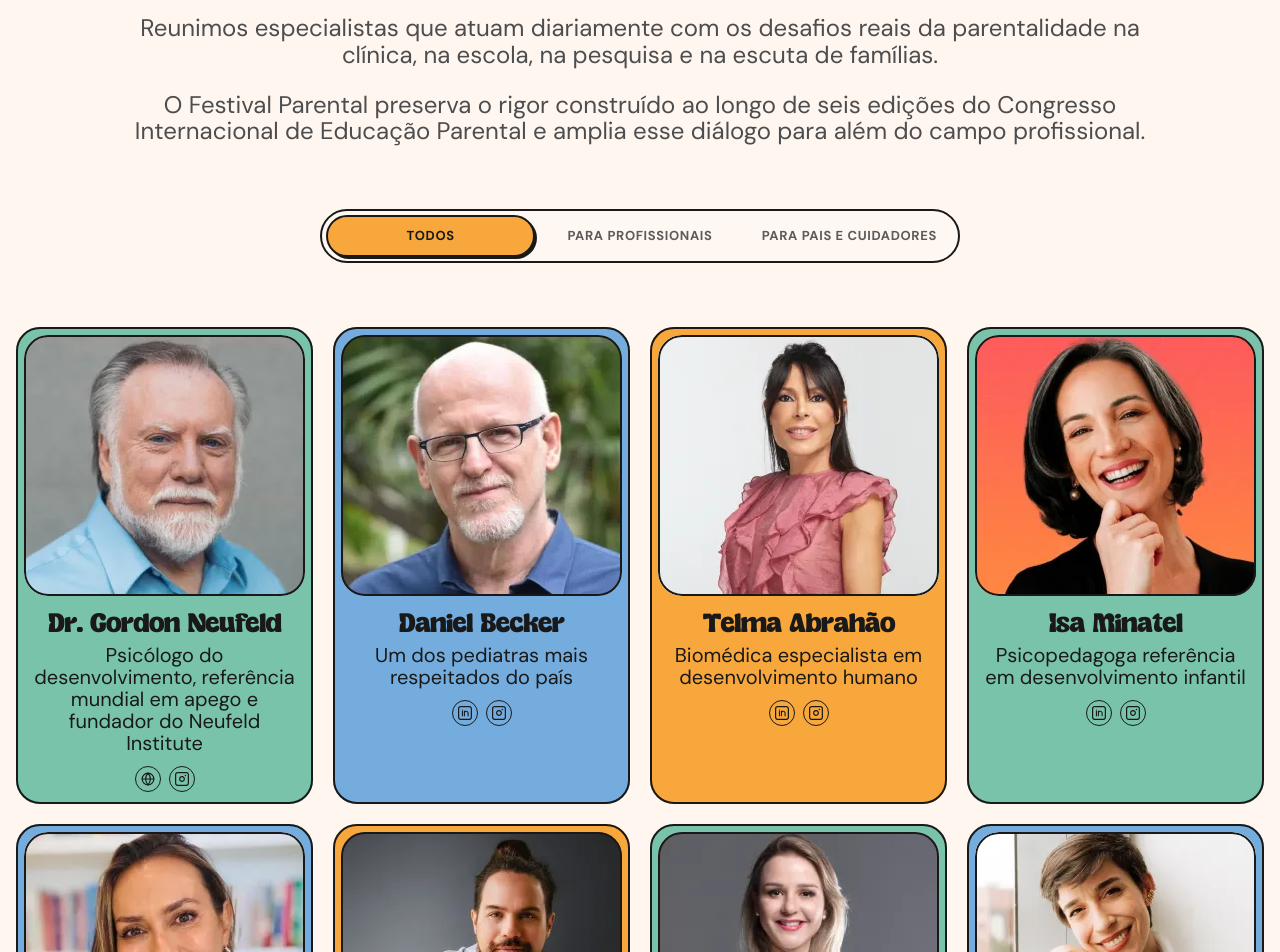
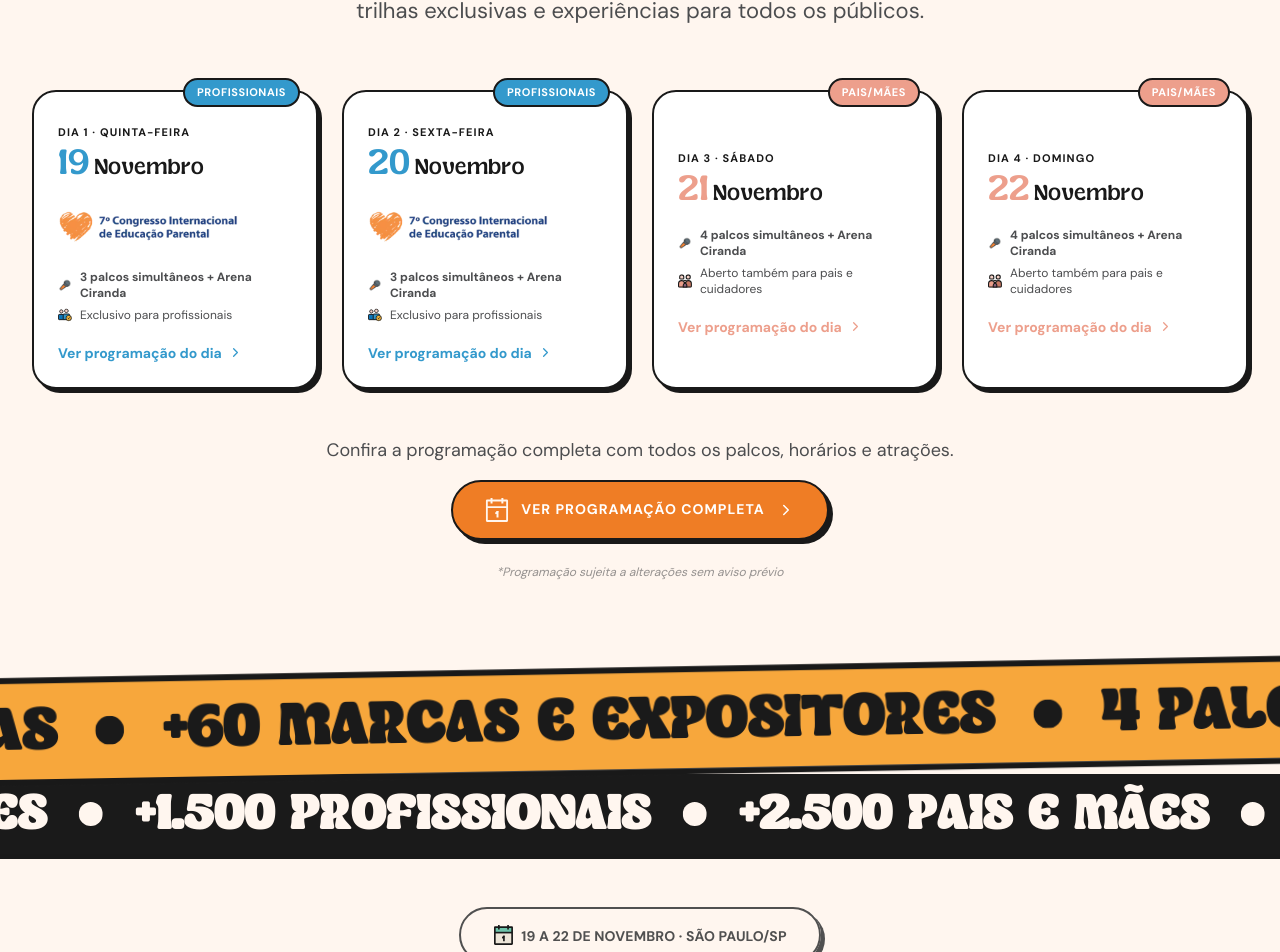
Before and after one commit to oanthonydesign/-LP-Festival-parental, a Next.js app: page / in a window 1280 px wide. Shown: the part 11033-11985 px from the top of the page. Built offline with nearby package versions, Linux system fonts and the light colour scheme.

Commit message:
style: inverte ordem das secoes de palestrantes e programacao

```diff
--- a/src/app/lp-b/page.tsx
+++ b/src/app/lp-b/page.tsx
@@ -53,10 +53,10 @@ export default function LPB() {
                 <Section6 />
                 <SectionSpecialGuests />
                 <Section16 />
-                <SpeakersSection />
+                <SectionScheduleSimple />
                 <Marquee01 />
                 <Marquee02 />
-                <SectionScheduleSimple />
+                <SpeakersSection />
                 <Section15 />
                 <Section7 />
                 <Section9 />
--- a/src/app/page.tsx
+++ b/src/app/page.tsx
@@ -42,10 +42,10 @@ export default function Home() {
                 <Section16 />
                 <SectionSpecialGuests />
                 <Section6 />
-                <SpeakersSection />
+                <SectionSchedule />
                 <Marquee01 />
                 <Marquee02 />
-                <SectionSchedule />
+                <SpeakersSection />
                 <Section15 />
                 <Section7 />
                 <Section9 />
```
